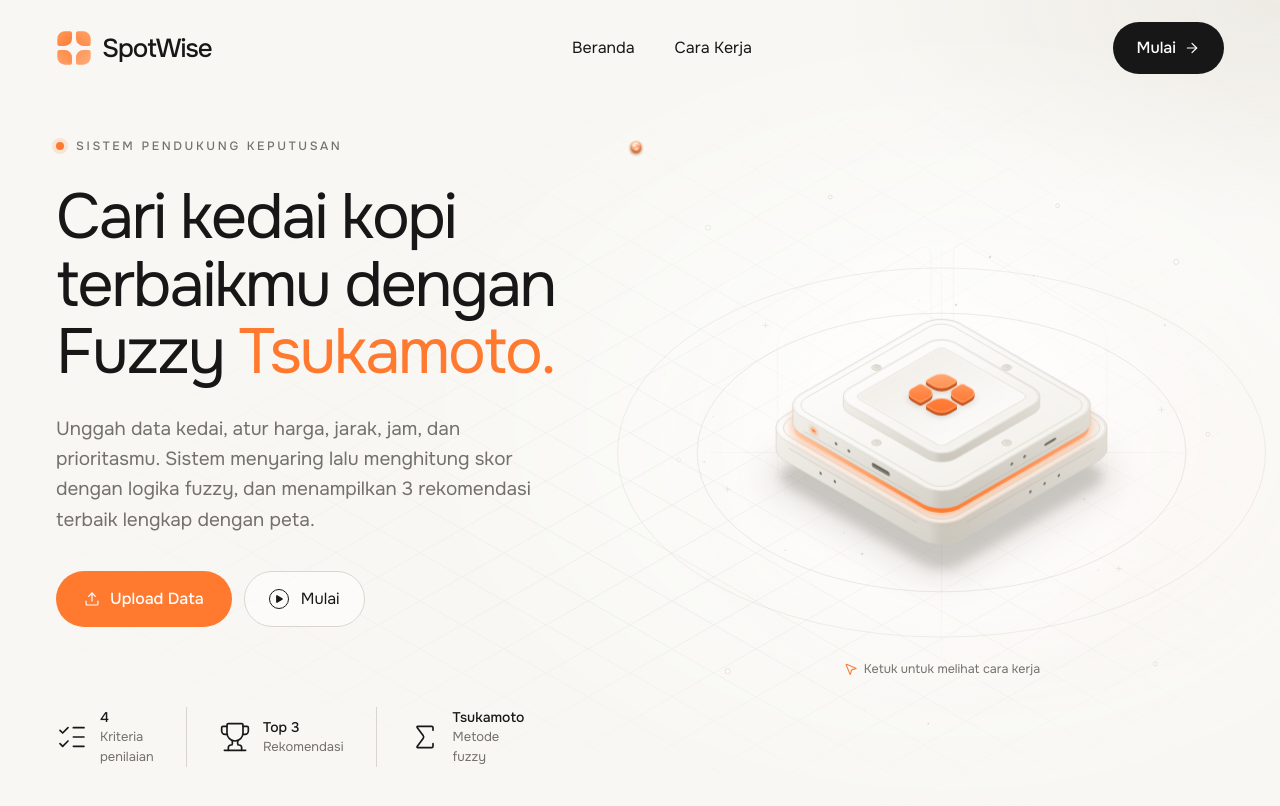
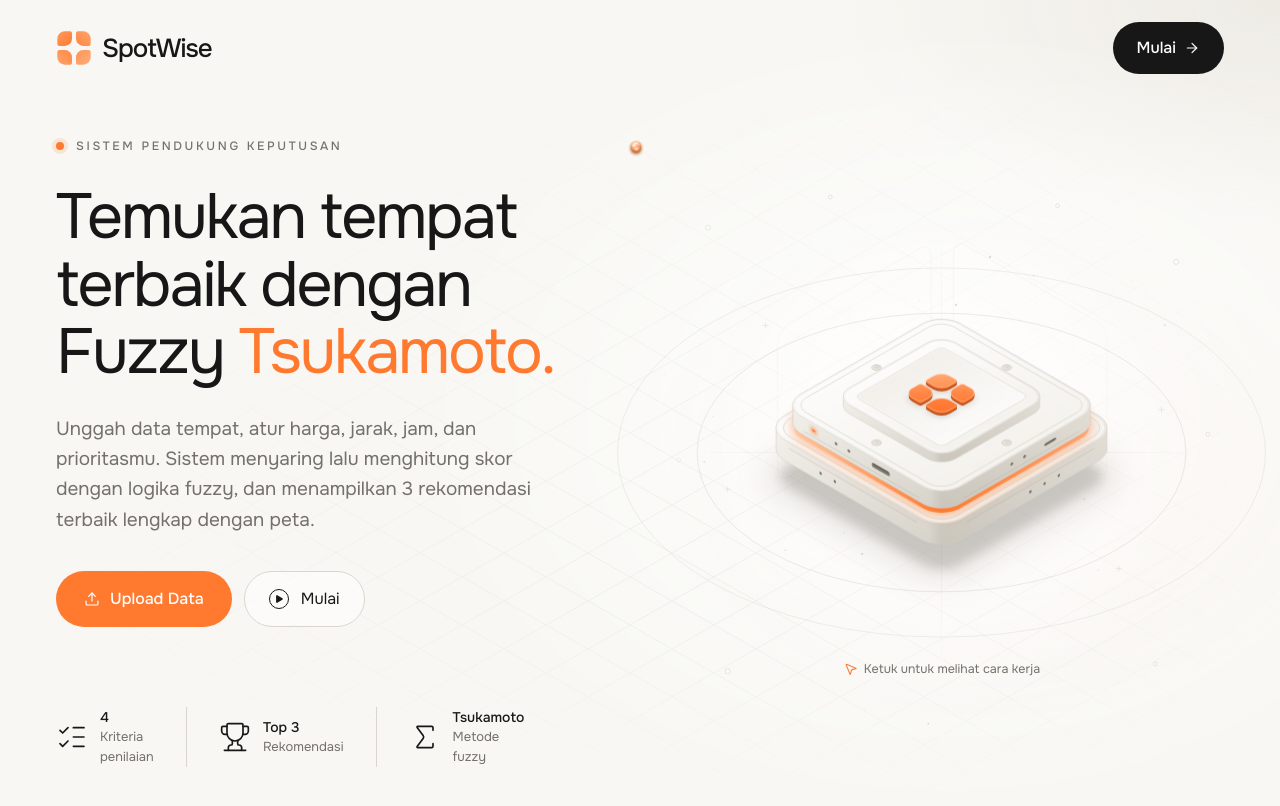
Before and after one commit to mnbls/SpotWise, a React (Vite) app: page / in a window 1280 px wide. Built offline with nearby package versions, Linux system fonts and the light colour scheme.

Commit message:
Ubah judul hero jadi umum dan hapus tautan navbar

```diff
--- a/index.html
+++ b/index.html
@@ -3,8 +3,8 @@
   <head>
     <meta charset="UTF-8" />
     <meta name="viewport" content="width=device-width, initial-scale=1.0" />
-    <title>SpotWise – Rekomendasi Kedai Kopi dengan Fuzzy Tsukamoto</title>
-    <meta name="description" content="Sistem pendukung keputusan rekomendasi kedai kopi di Sleman dan Yogyakarta dengan metode Fuzzy Tsukamoto." />
+    <title>SpotWise – Rekomendasi Tempat Terbaik dengan Fuzzy Tsukamoto</title>
+    <meta name="description" content="Sistem pendukung keputusan rekomendasi tempat terbaik dari data yang kamu unggah, dengan metode Fuzzy Tsukamoto." />
     <link rel="preconnect" href="https://fonts.googleapis.com" />
     <link rel="preconnect" href="https://fonts.gstatic.com" crossorigin />
     <link href="https://fonts.googleapis.com/css2?family=Onest:wght@400;500;600&display=swap" rel="stylesheet" />
--- a/src/components/ui/syntra-hero.tsx
+++ b/src/components/ui/syntra-hero.tsx
@@ -3,7 +3,6 @@
 import { useEffect, useRef, useState, useSyncExternalStore } from 'react'
 import type { CSSProperties, MouseEvent, PointerEvent as ReactPointerEvent, ReactNode, SVGProps } from 'react'
 import {
-  AnimatePresence,
   LazyMotion,
   animate,
   domAnimation,
@@ -20,14 +19,12 @@ import {
   FileSpreadsheet,
   ListChecks,
   ListFilter,
-  Menu,
   MousePointer2,
   Play,
   Scale,
   Sigma,
   Trophy,
-  Upload,
-  X
+  Upload
 } from 'lucide-react'
 import { cn } from '@/lib/utils'
 
@@ -797,17 +794,12 @@ const EASE = [0.22, 1, 0.36, 1] as const
 // Indonesian copy for the SPK landing page.
 const COPY = {
   eyebrow: 'Sistem Pendukung Keputusan',
-  headline: ['Cari kedai kopi', 'terbaikmu dengan', 'Fuzzy'],
+  headline: ['Temukan tempat', 'terbaik dengan', 'Fuzzy'],
   accentWord: 'Tsukamoto.',
-  body: 'Unggah data kedai, atur harga, jarak, jam, dan prioritasmu. Sistem menyaring lalu menghitung skor dengan logika fuzzy, dan menampilkan 3 rekomendasi terbaik lengkap dengan peta.',
+  body: 'Unggah data tempat, atur harga, jarak, jam, dan prioritasmu. Sistem menyaring lalu menghitung skor dengan logika fuzzy, dan menampilkan 3 rekomendasi terbaik lengkap dengan peta.',
   primaryCta: 'Upload Data',
   secondaryCta: 'Mulai'
 }
-
-const NAV_LINKS = [
-  { label: 'Beranda', href: '#top' },
-  { label: 'Cara Kerja', href: '#cara-kerja' }
-]
 
 const METRICS = [
   { value: '4', label: 'Kriteria penilaian', icon: 'criteria' },
@@ -2079,11 +2071,8 @@ const Hero = ({ onUpload, onStart }: HeroCopyProps) => {
 // ───── navbar ─────
 const Navbar = ({ onStart }: { onStart: () => void }) => {
   const [scrolled, setScrolled] = useState(false)
-  const [open, setOpen] = useState(false)
 
   const wrapRef = useRef<HTMLDivElement>(null)
-
-  const reduce = useReducedMotion()
 
   useEffect(() => {
     const handleScroll = () => setScrolled(window.scrollY > 12)
@@ -2114,18 +2103,10 @@ const Navbar = ({ onStart }: { onStart: () => void }) => {
     return () => observer.disconnect()
   }, [])
 
-  const handleMenuToggle = () => {
-    setOpen(v => !v)
-  }
-
-  const handleMenuClose = () => {
-    setOpen(false)
-  }
-
   return (
     <LazyMotion features={domAnimation}>
       <header ref={wrapRef} className='n3-drop sticky top-0 z-50'>
-        <div className={cn('n3-nav-bar', (scrolled || open) && 'n3-nav-bar-scrolled')}>
+        <div className={cn('n3-nav-bar', scrolled && 'n3-nav-bar-scrolled')}>
           <nav
             aria-label='Utama'
             className='n3-frame mx-auto flex h-18 max-w-360 items-center justify-between lg:h-24'
@@ -2134,19 +2115,6 @@ const Navbar = ({ onStart }: { onStart: () => void }) => {
               <SyntraMark className='size-9' />
               <span className='text-[26px] font-medium tracking-[-0.04em]'>SpotWise</span>
             </a>
-
-            <ul className='hidden items-center gap-10 lg:flex'>
-              {NAV_LINKS.map(({ label, href }) => (
-                <li key={label}>
-                  <a
-                    href={href}
-                    className='text-(color:--color-n3-ink) hover:text-(color:--color-n3-accent) focus-visible:text-(color:--color-n3-accent) inline-flex items-center py-2 text-[16px] transition-colors duration-200 focus-visible:outline-none'
-                  >
-                    {label}
-                  </a>
-                </li>
-              ))}
-            </ul>
 
             <div className='flex items-center gap-2 sm:gap-4'>
               <button
@@ -2159,45 +2127,8 @@ const Navbar = ({ onStart }: { onStart: () => void }) => {
                   <ArrowRight className='size-4' strokeWidth={1.8} aria-hidden />
                 </FlipLabel>
               </button>
-              <button
-                type='button'
-                aria-label={open ? 'Tutup menu' : 'Buka menu'}
-                aria-expanded={open}
-                aria-controls='n3-mobile-menu'
-                onClick={handleMenuToggle}
-                className='text-(color:--color-n3-ink) grid size-11 cursor-pointer place-items-center rounded-full lg:hidden'
-              >
-                {open ? <X className='size-5' strokeWidth={1.6} /> : <Menu className='size-5' strokeWidth={1.6} />}
-              </button>
             </div>
           </nav>
-
-          <AnimatePresence initial={false}>
-            {open && (
-              <m.div
-                id='n3-mobile-menu'
-                initial={reduce ? false : { opacity: 0, y: -6 }}
-                animate={{ opacity: 1, y: 0 }}
-                exit={reduce ? { opacity: 0 } : { opacity: 0, y: -6 }}
-                transition={{ duration: 0.22, ease: EASE }}
-                className='n3-frame pb-5 lg:hidden'
-              >
-                <ul className='border-(color:--color-n3-ink)/8 flex flex-col border-t pt-2'>
-                  {NAV_LINKS.map(({ label, href }) => (
-                    <li key={label}>
-                      <a
-                        href={href}
-                        onClick={handleMenuClose}
-                        className='text-(color:--color-n3-ink) flex h-12 items-center text-[16px]'
-                      >
-                        {label}
-                      </a>
-                    </li>
-                  ))}
-                </ul>
-              </m.div>
-            )}
-          </AnimatePresence>
         </div>
       </header>
     </LazyMotion>
```
